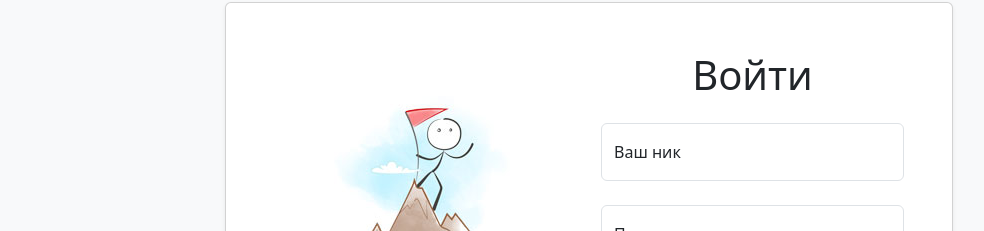
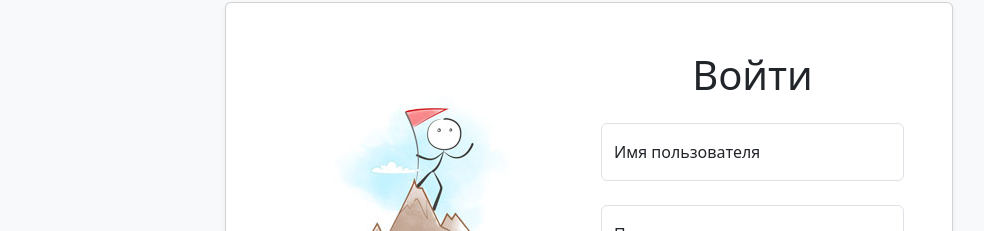
Before and after one commit to YurokBo/frontend-project-12, a React (Create React App) app in the folder frontend/: page /login in a window 1280 px wide. Shown: the part 176-407 px from the top of the page, without its empty margins (51-1035 px from the left). Built offline with nearby package versions, Linux system fonts and the light colour scheme; no server answers; what leo-profanity would draw is missing.

Commit message:
main step 12: debugging

```diff
--- a/frontend/src/locales/en.js
+++ b/frontend/src/locales/en.js
@@ -7,7 +7,7 @@ const en = {
       link: 'Registration',
     },
     placeholders: {
-      username: 'Your nickname',
+      username: 'User name',
       password: 'Password',
       passwordConfirm: 'Confirm the password',
     },
--- a/frontend/src/locales/ru.js
+++ b/frontend/src/locales/ru.js
@@ -7,7 +7,7 @@ const ru = {
       link: 'Регистрация',
     },
     placeholders: {
-      username: 'Ваш ник',
+      username: 'Имя пользователя',
       password: 'Пароль',
       passwordConfirm: 'Подтвердите пароль',
     },
```
